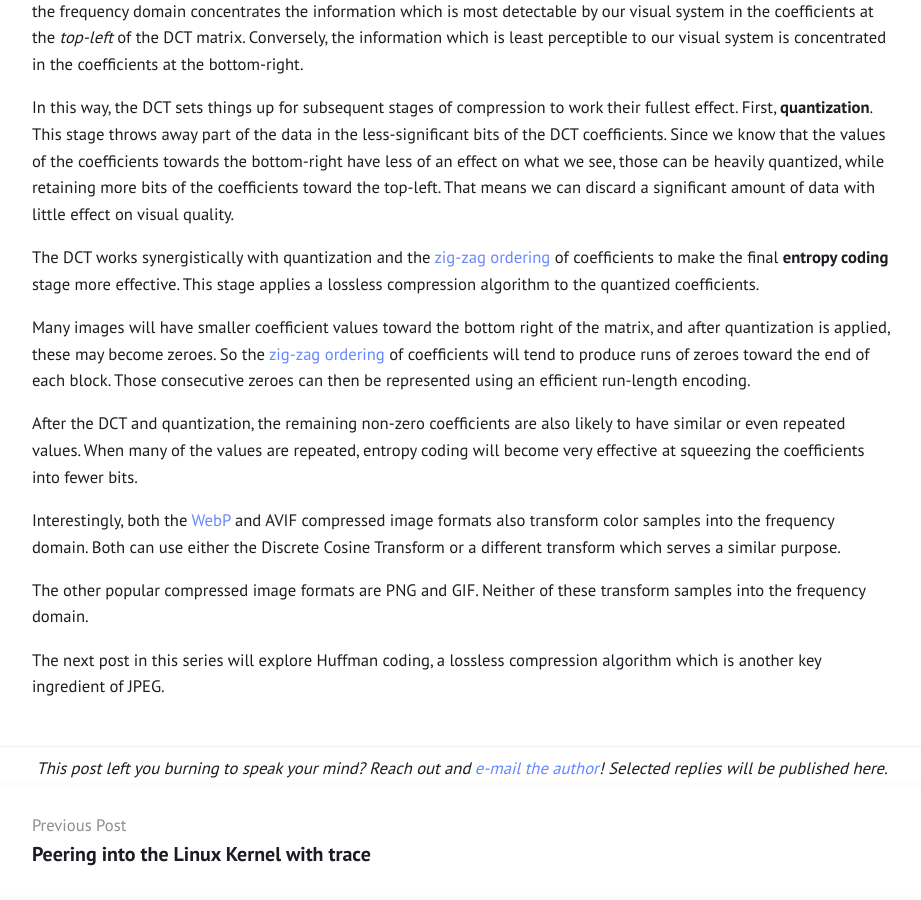
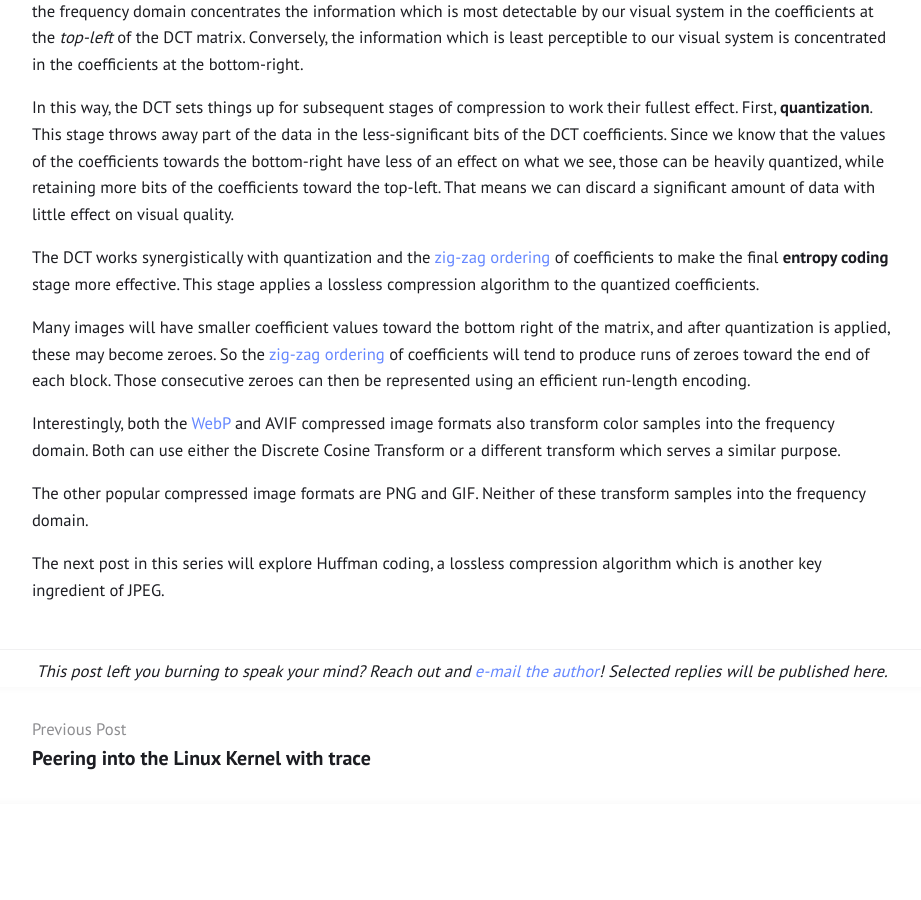
Before and after one commit to alexdowad/alexdowad.github.io, a Jekyll site: the page built from _posts/2021-04-18-visualizing-the-idct.html, in a window 1280 px wide and 900 px high, scrolled down 8108 px. Shown: the whole window, without its empty margins (178-1099 px from the left). Built offline with Jekyll 4.4.1, drawn with Linux system fonts in a browser that asks for light colours; after the commit the page ends 8912 px from its top, so only the background shows below that.

Commit message:
Delete sentence from IDCT post about entropy coding of repeated values
Upon further consideration, this paragraph is not very correct. Yes,
_generally_ entropy coding works well when there are many repeated
values in your data. But in JPEG scan sections, Huffman coding is not
actually applied to the non-zero coefficient values, but rather to
1) the lengths of runs of zero coefficients, and 2) the number of
significant bits in each non-zero coefficient.

Arithmetic-coded JPEGs are a different beast, and for those, this
paragraph may be more on point. Anyways, I think it's better to just
drop it.

```diff
--- a/_posts/2021-04-18-visualizing-the-idct.html
+++ b/_posts/2021-04-18-visualizing-the-idct.html
@@ -1404,8 +1404,6 @@ for (var <span class="x">x</span> = 0; <span class="x">x</span> < 8; <span class
 
 <p>Many images will have smaller coefficient values toward the bottom right of the matrix, and after quantization is applied, these may become zeroes. So the <a href="https://en.wikipedia.org/wiki/JPEG#/media/File:JPEG_ZigZag.svg">zig-zag ordering</a> of coefficients will tend to produce runs of zeroes toward the end of each block. Those consecutive zeroes can then be represented using an efficient run-length encoding.</p>
 
-<p>After the DCT and quantization, the remaining non-zero coefficients are also likely to have similar or even repeated values. When many of the values are repeated, entropy coding will become very effective at squeezing the coefficients into fewer bits.</p>
-
 <p>Interestingly, both the <a href="https://en.wikipedia.org/wiki/WebP">WebP</a> and AVIF compressed image formats also transform color samples into the frequency domain. Both can use either the Discrete Cosine Transform or a different transform which serves a similar purpose.</p>
 
 <p>The other popular compressed image formats are PNG and GIF. Neither of these transform samples into the frequency domain.</p>
```
